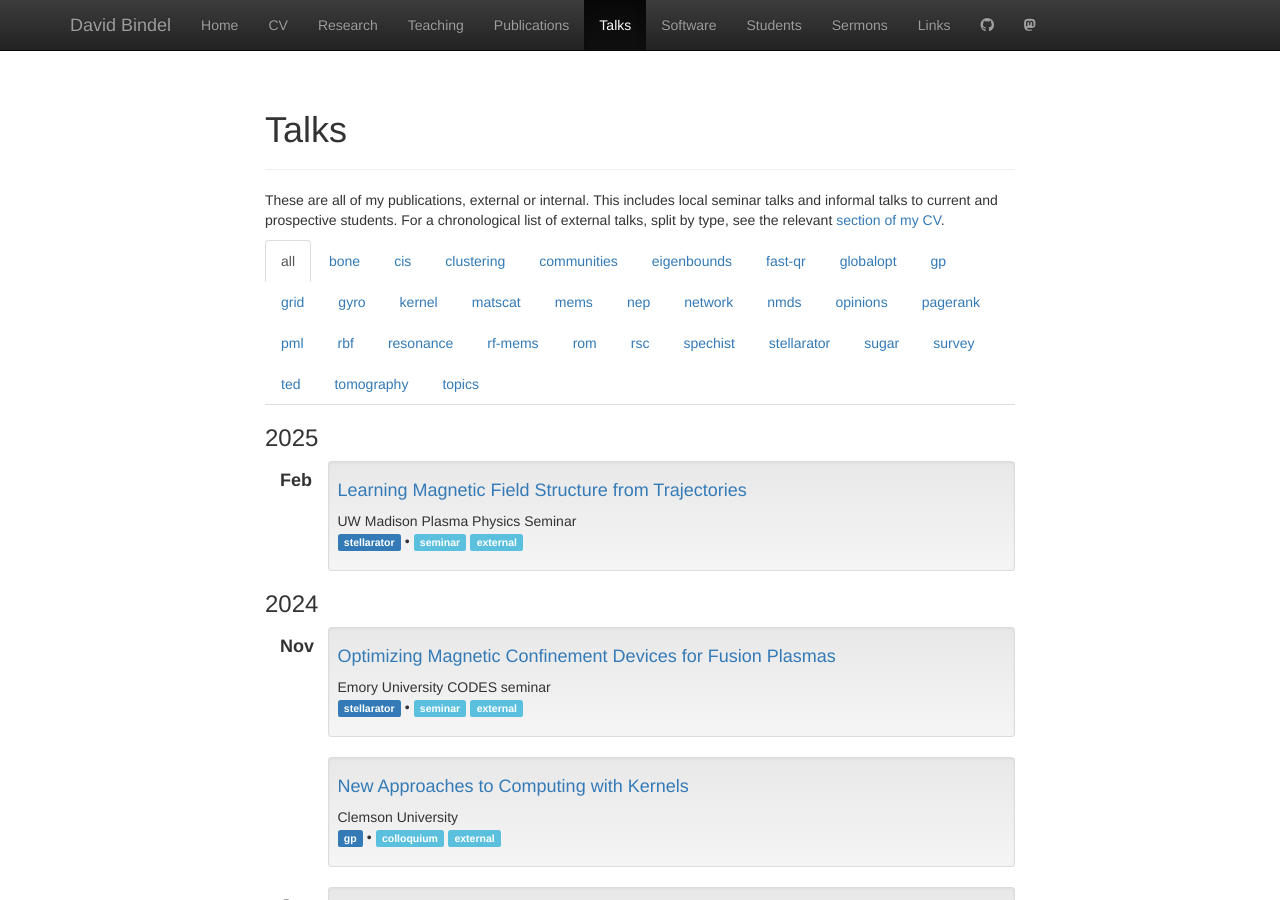
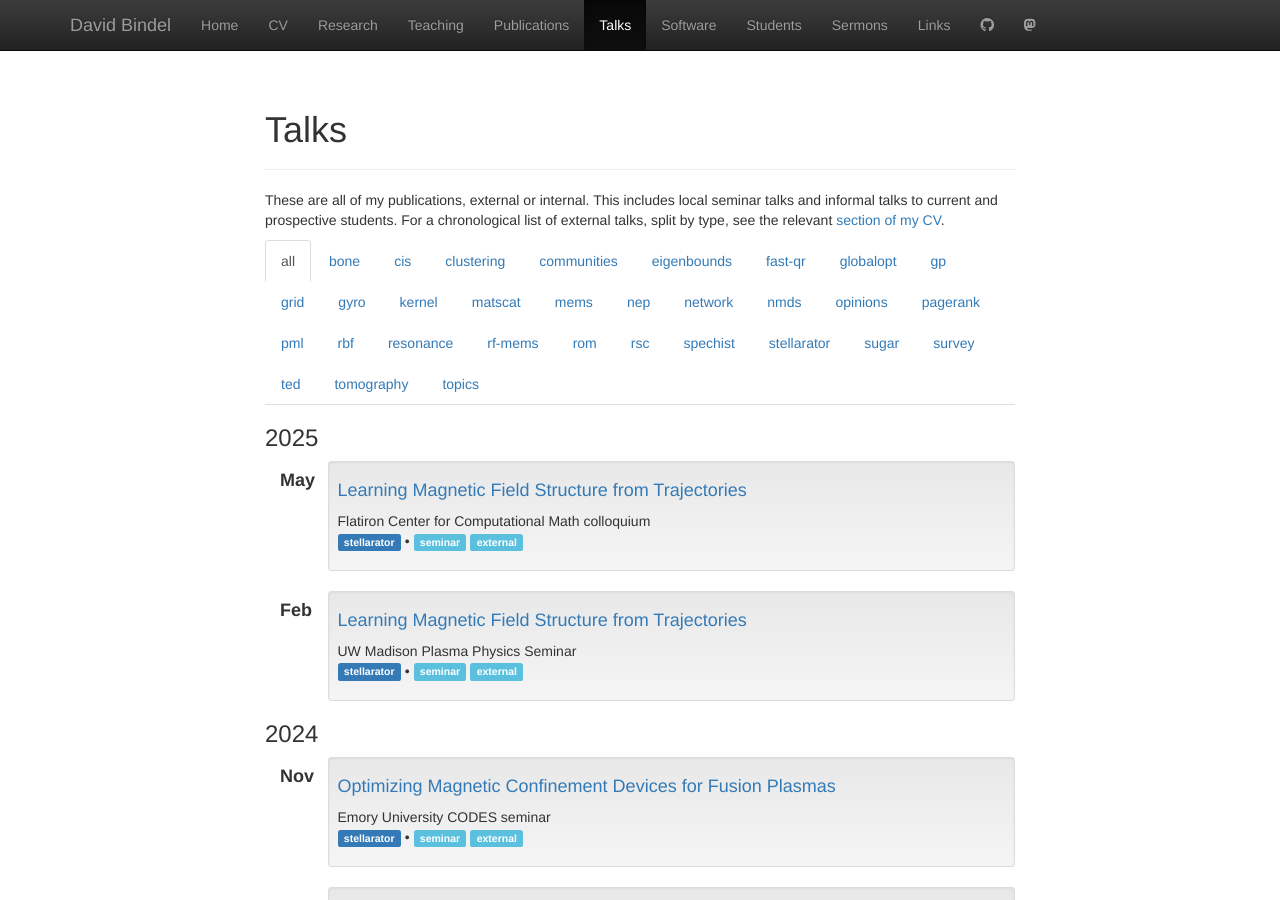
Before and after one commit to dbindel/cornell_web, a Jekyll site: the page built from talks.html, in a window 1280 px wide and 900 px high. Built offline with Jekyll 4.4.1, drawn with Linux system fonts in a browser that asks for light colours; nearby versions of some CDN libraries.

Commit message:
Add Flatiron talk.

```diff
--- a/_data/present.yml
+++ b/_data/present.yml
@@ -1404,3 +1404,9 @@
   where: UW Madison Plasma Physics Seminar
   tags: [stellarator]
   type: [seminar, external]
+-
+  file: 2025-05-flatiron/flatiron-may25.pdf
+  title: Learning Magnetic Field Structure from Trajectories
+  where: Flatiron Center for Computational Math colloquium
+  tags: [stellarator]
+  type: [seminar, external]
```
